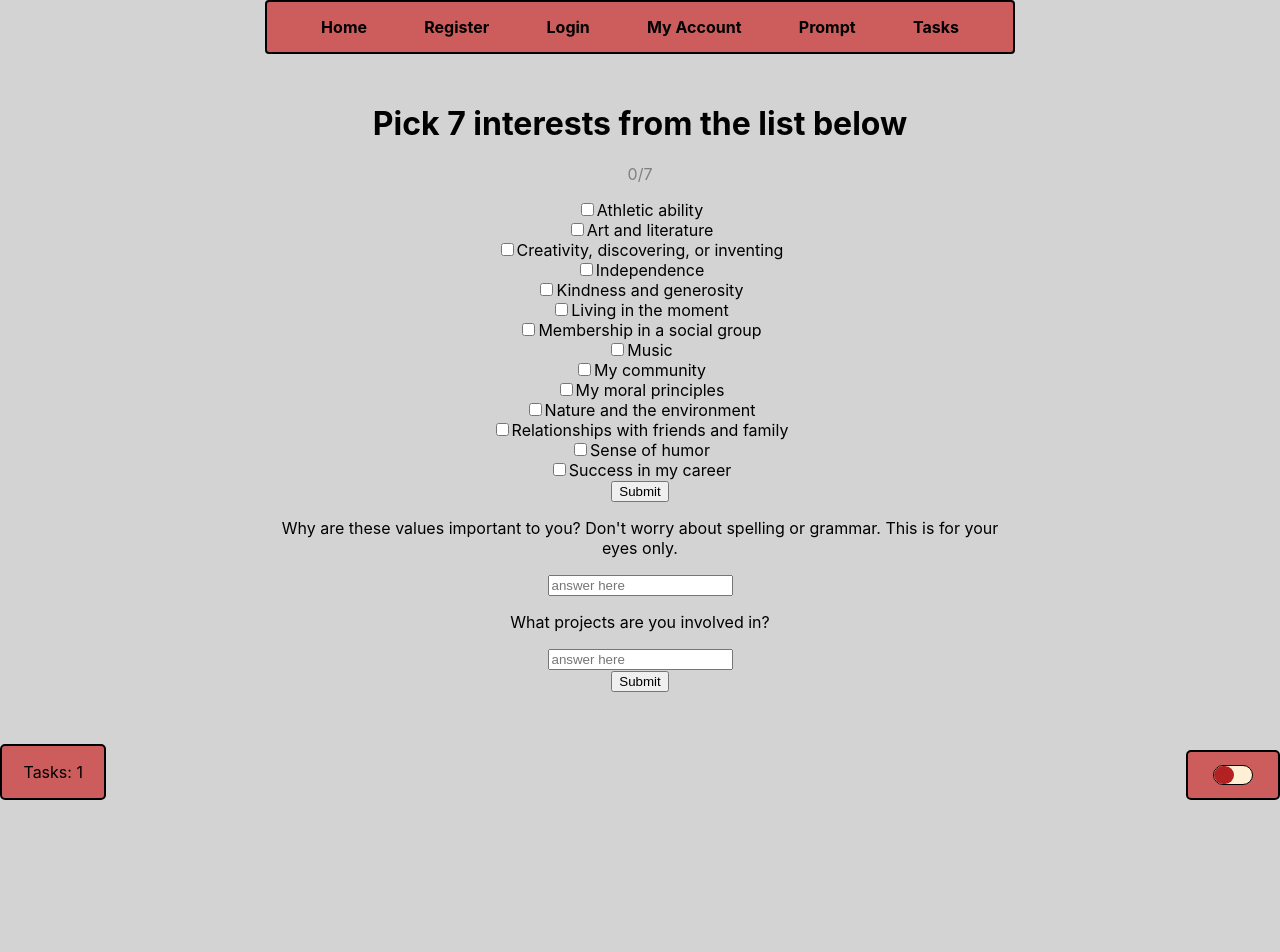
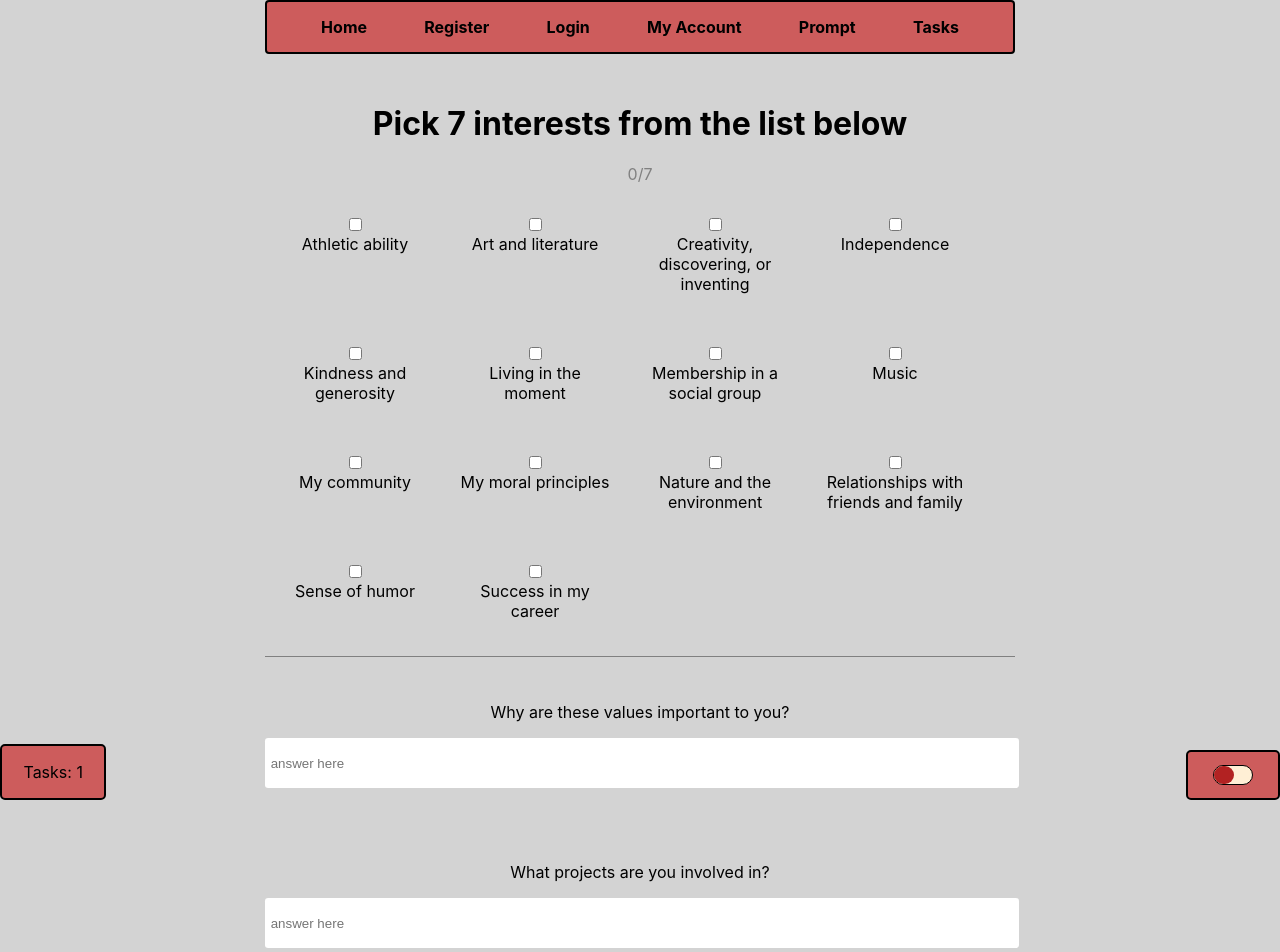
Before and after one commit to build-team-essentialism/Frontend-React, a React (Create React App) app in the folder essentialism/: page /initialprompt in a window 1280 px wide. Shown: the top 952 px of the page. Before the commit the page ends 800 px from the top, so only its background shows below. Built offline with nearby package versions, Linux system fonts and the light colour scheme; the HTML template or start-up script is replaced by a standard one.

Commit message:
Modified TextFieldQuestions to hold validation state and passed props of fields to grab use values

```diff
--- a/essentialism/src/components/FormQuestions/TextFieldQuestions.js
+++ b/essentialism/src/components/FormQuestions/TextFieldQuestions.js
@@ -1,28 +1,77 @@
-import React, {useState} from "react";
+import React, { useState } from "react";
+import styled from 'styled-components';
 import ValidationMessage from "../FormValidation/ValidationMessage";
 
+const TextFieldForm = styled.form`
+    height: 20rem;
+    display: flex;
+    flex-direction: column;
+    justify-content: space-around;
+`;
+
+const TextAreaInput = styled.input`
+    max-width: 100% !important;
+    width: 100%;
+    height: 3rem;
+    border-radius: 0.2rem;
+    border: 0px solid transparent;
+`;
+
 function TextFieldQuestions(props) {
+    // MARK: - passing props
+    const { textFieldOne, setTextFieldOne, textFieldTwo, setTextFieldTwo } = props;
 
-	const {messageForTextFieldOne, messageForTextFieldTwo} = props;
-    const [visible, setVisible] = useState(false);
+    // MARK: - hooks for validation message
+    const [textFieldOneValidationMessage, setTextFieldOneValidationMessage] = useState("");
+    const [textFieldTwoValidationMessage, setTextFieldTwoValidationMessage] = useState("");
 
+    // MARK: - event listeners
+    function hasChangedTextFieldOne(event) {
+        if (event.target.value == "") {
+            setTextFieldOne("");
+            setTextFieldOneValidationMessage("It's important for you to write in your why's into the textfield");
+        } else {
+            setTextFieldOne(event.target.value);
+            console.log("t1", textFieldOne);
+            setTextFieldOneValidationMessage("✔︎");
+        }
+    }
+
+    function hasChangedTextFieldTwo(event) {
+        if (event.target.value == "") {
+            setTextFieldTwo("");
+            setTextFieldTwoValidationMessage("Please place all the projects that you are working on in the textfield below" )
+        } else {
+            setTextFieldTwo(event.target.value);
+            console.log("t2", textFieldTwo);
+            setTextFieldTwoValidationMessage("✔︎");
+        }
+    }
+
+    // MARK: - Render HTML
 	return (
+    	<TextFieldForm>
             <div>
-		<p>Why are these values important to you? Don't worry about spelling or grammar. This is for your eyes only.</p>
-            <ValidationMessage message={messageForTextFieldOne}/>
-            <input
+    		<p>Why are these values important to you?</p>
+                <ValidationMessage message={textFieldOneValidationMessage}/>
+                <TextAreaInput
                     type='textarea'
                     name='promptone'
-                placeholder='answer here'
+                    placeholder=' answer here'
+                    onChange={hasChangedTextFieldOne}
                 /><br />
+            </div>
+            <div>
                 <p>What projects are you involved in?</p>
-            <ValidationMessage message={messageForTextFieldTwo}/>
-            <input
+                <ValidationMessage message={textFieldTwoValidationMessage}/>
+                <TextAreaInput
                     type='textarea'
                     name='promptwo'
-                placeholder='answer here'
+                    placeholder=' answer here'
+                    onChange={hasChangedTextFieldTwo}
                 /><br />
             </div>
+        </TextFieldForm>
 
 	)
 }
--- a/essentialism/src/components/FormValidation/CountMessage.js
+++ b/essentialism/src/components/FormValidation/CountMessage.js
@@ -8,12 +8,10 @@ const CountDiv = styled.div`
 
 function CountMessage(props) {
 
-	const {message} = props
-
-	const [visible, setVisible] = useState(true);
+	const {message} = props;
 
 	return (
-		<CountDiv isOpen={visible}>{message}/7</CountDiv>
+		<CountDiv>{message}/7</CountDiv>
 	);
 }
 
--- a/essentialism/src/components/FormValidation/ValidationMessage.js
+++ b/essentialism/src/components/FormValidation/ValidationMessage.js
@@ -21,7 +21,7 @@ function ValidationMessage(props) {
 
 	return (
 		<div>
-		{ message === "✔︎" ? <SuccessDiv isOpen={visible}>{message}</SuccessDiv> : <ErrorDiv isOpen={visible}>{message}</ErrorDiv>}
+		{ message === "✔︎" ? <SuccessDiv>{message}</SuccessDiv> : <ErrorDiv isOpen={visible}>{message}</ErrorDiv> }
 		</div>
 	);
 }
--- a/essentialism/src/components/InitialPrompt.js
+++ b/essentialism/src/components/InitialPrompt.js
@@ -27,25 +27,42 @@
     //  One page that is a combination of the 2 above put into 1 form.
 
 import React, { useState, useEffect } from 'react';
+import styled from 'styled-components';
+
 import content from "../utils/initialPromptContent";
 import ValidationMessage from "./FormValidation/ValidationMessage";
 import CountMessage from "./FormValidation/CountMessage";
 import TextFieldQuestions from "./FormQuestions/TextFieldQuestions";
 import api from '../utils/api';
 
+
+const PromptDiv = styled.div`
+    display: flex;
+    flex-wrap: wrap;
+    border-bottom: 1px solid gray;
+`;
+
+const Pillar = styled.div`
+    padding: 2%;
+    width: 20%;
+    display: flex;
+    flex-direction: column;
+    align-items: center;
+`;
+
 function InitialPrompt(props) {
     // MARK: - Hook States
     const [container, setContainer] = useState([]);
     const [containerLength, setContainerLength] = useState(0)
-    const [textAreaOne, setTextAreaOne] = useState("");
-    const [textAreaTwo, setTextAreaTwo] = useState("");
+
+    const [textFieldOne, setTextFieldOne] = useState("");
+    const [textFieldTwo, setTextFieldTwo] = useState("");
 
     // MARK: - Error Message State
     const [containerValidationMessage, setContainerValidationMessage] = useState("")
-    const [textFieldOneValidationMessage, setTextFieldOneValidationMessage] = useState("");
-    const [textFieldTwoValidationMessage, setTextFieldTwoValidationMessage] = useState("");
 
     // MARK: - Event Listeners
+    // toggle for checkboxes
     const toggle = (event) => {
         if(event.target.checked === true && !container.includes(event.target.value)) {
             container.push(event.target.value);
@@ -77,11 +94,13 @@ function InitialPrompt(props) {
 
     function validateFormTwo(event) {
         event.preventDefault();
-        if(textAreaOne === "") {
-               setTextFieldOneValidationMessage(`Woah! Buddy your first text field is empty. Give us something.`);
-            }
-            if(textAreaTwo === "") {
-                setTextFieldTwoValidationMessage(`Looks like your second text field is empty. Could you please put something into it`);
+        console.log("T1 in prompt", textFieldOne);
+        console.log("T2 in prompt", textFieldTwo);
+        if(textFieldOne === "" || textFieldTwo === "") {
+            console.log("NOPE!")
+        } else {
+            console.log("validating form one");
+            validateFormOne(event);
         }
     }
 
@@ -105,8 +124,9 @@ function InitialPrompt(props) {
             <form>
                 <ValidationMessage message={containerValidationMessage}/>
                 <CountMessage message={containerLength} />
+                <PromptDiv>
                     {content.map( (name, index) => (
-                    <div key={index}>
+                        <Pillar key={index}>
                             <input
                                 type='checkbox'
                                 name={name}
@@ -115,23 +135,19 @@ function InitialPrompt(props) {
                             ></input>
                             <label>{name}</label>
                             <br/>
-                    </div>
+                        </Pillar>
                     ))}
-                <button
-                type='submit'
-                onClick={validateFormOne}
-                >Submit</button>
+                </PromptDiv>
             </form>
-
-            <form>
-            <TextFieldQuestions messageForTextFieldOne={textFieldOneValidationMessage}
-                                messageForTextFieldTwo={setTextFieldTwoValidationMessage}
-            />
+            <TextFieldQuestions
+                textFieldOne={textFieldOne}
+                setTextFieldOne={setTextFieldOne}
+                textFieldTwo={textFieldTwo}
+                setTextFieldTwo={setTextFieldTwo}/>
             <button
             type='submit'
             onClick={validateFormTwo}
             >Submit</button>
-            </form>
         </div>
     );
 };
```
Lines whose indentation alone changed are shown as unchanged.
